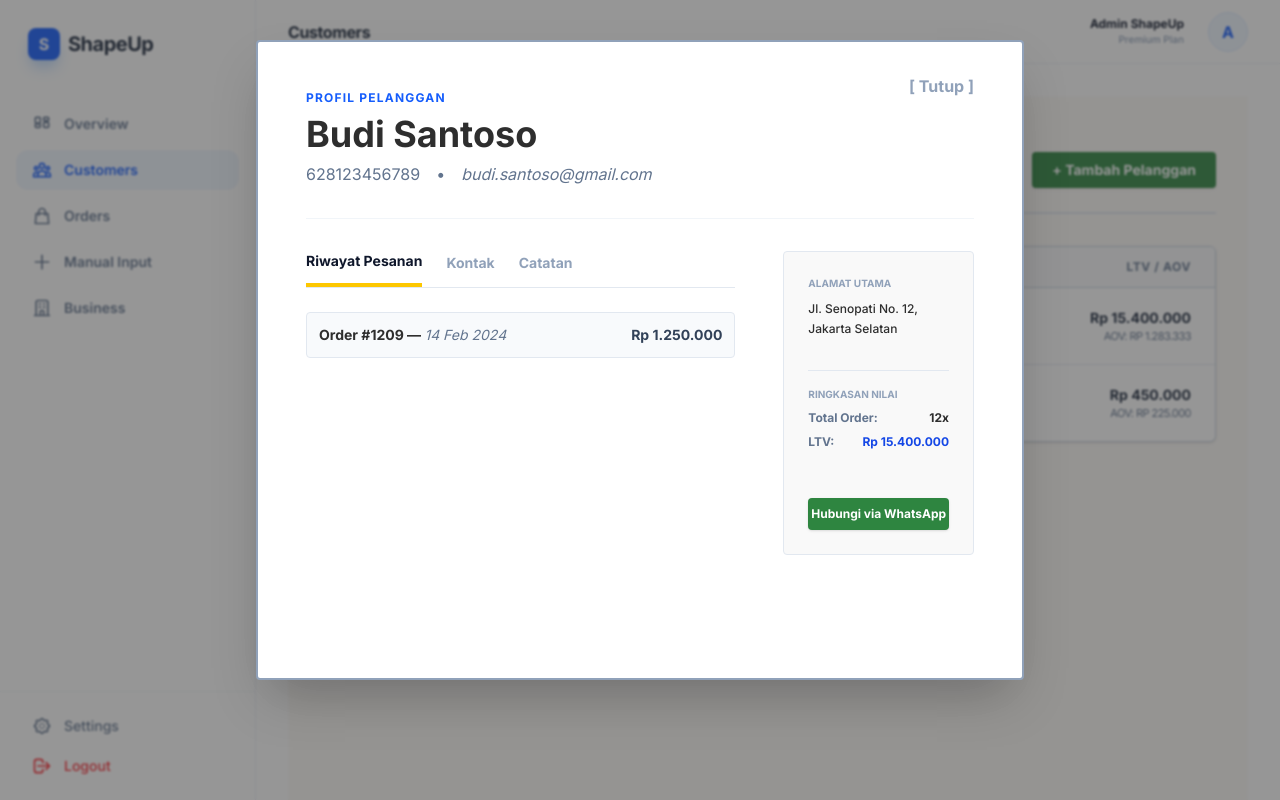
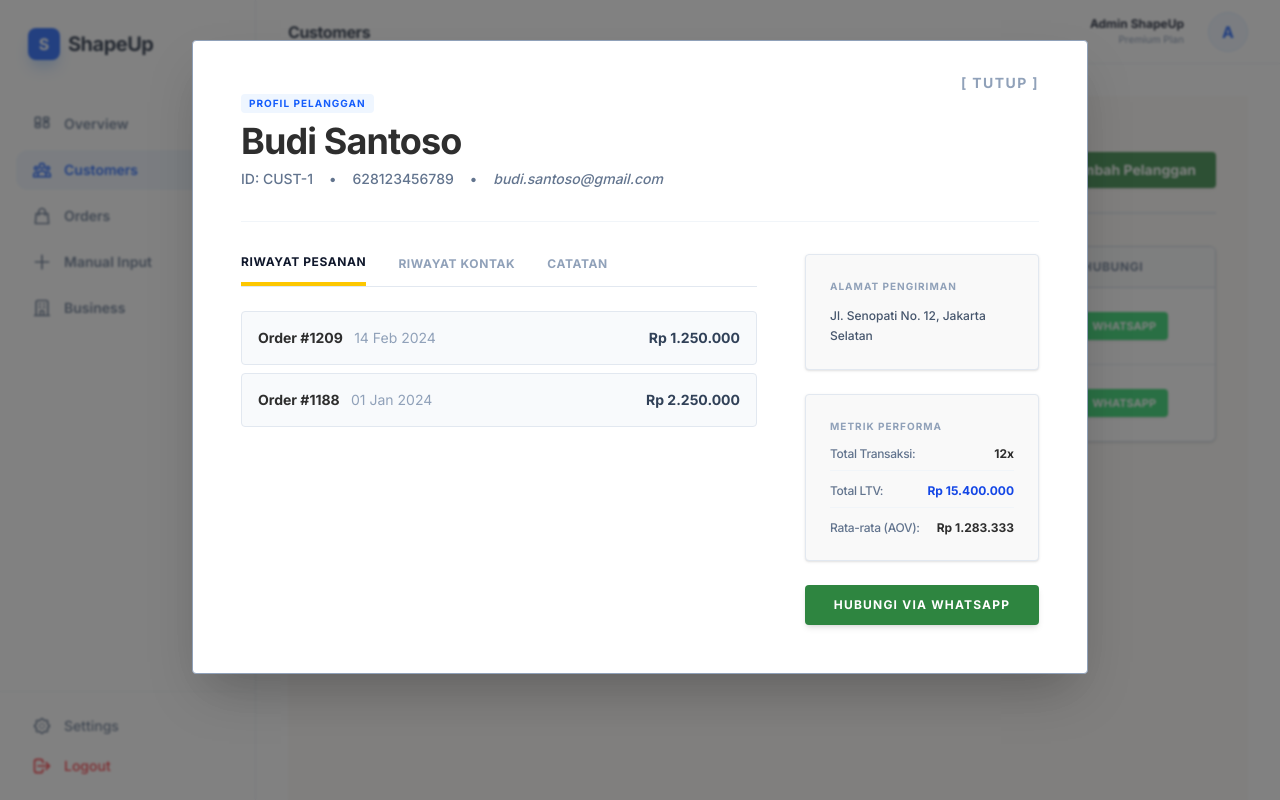
Before and after one commit to faizalamanda/shapeup-crm, a Next.js app: page /customers in a window 1280 px wide. Both pictures are taken after a click on the element 768 px from the left and 326 px from the top of the page. Built offline with nearby package versions, Linux system fonts and the light colour scheme; no server answers.

Commit message:
perbaikan tombol wa di halaman customer

```diff
--- a/app/customers/page.tsx
+++ b/app/customers/page.tsx
@@ -26,47 +26,59 @@ export default function CustomerPage() {
 
   return (
     <div className="min-h-screen bg-[#fcfaf7] text-[#2e2e2e] font-sans p-8">
-      <div className="max-w-5xl mx-auto">
+      <div className="max-w-6xl mx-auto">
 
-        {/* HEADER BASECAMP STYLE */}
         <header className="border-b-2 border-slate-200 pb-6 mb-8 flex justify-between items-end">
           <div>
             <h1 className="text-3xl font-bold tracking-tight">Pelanggan</h1>
-            <p className="text-slate-500 text-sm mt-1">Daftar semua orang yang pernah bertransaksi dengan bisnis Anda.</p>
+            <p className="text-slate-500 text-sm mt-1">Gunakan tombol WA untuk menghubungi pelanggan secara langsung.</p>
           </div>
           <button className="bg-[#2e8540] hover:bg-[#246632] text-white px-5 py-2 rounded shadow-sm font-bold text-sm transition-colors">
             + Tambah Pelanggan
           </button>
         </header>
 
-        {/* LIST - KOTAK LEBIH TEGAS */}
         <div className="bg-white border border-slate-300 shadow-sm rounded-md overflow-hidden">
           <table className="w-full text-left">
             <thead className="bg-[#f8f9fa] border-b border-slate-300">
               <tr className="text-xs uppercase text-slate-500 font-semibold tracking-wider">
                 <th className="px-6 py-3">Nama & Kontak</th>
                 <th className="px-6 py-3">Transaksi</th>
-                <th className="px-6 py-3 text-right">LTV / AOV</th>
+                <th className="px-6 py-3">LTV / AOV</th>
+                <th className="px-6 py-3 text-center">Hubungi</th>
               </tr>
             </thead>
             <tbody className="divide-y divide-slate-200">
               {customers.map((c) => (
                 <tr
                   key={c.id}
+                  className="hover:bg-[#fffdf0] cursor-pointer transition-colors group"
                   onClick={() => setSelectedCustomer(c)}
-                  className="hover:bg-[#fffdf0] cursor-pointer transition-colors"
                 >
                   <td className="px-6 py-4">
-                    <div className="font-bold text-blue-700 hover:underline">{c.name}</div>
+                    <div className="font-bold text-blue-700 group-hover:underline">{c.name}</div>
                     <div className="text-sm text-slate-500">{c.phone}</div>
                   </td>
                   <td className="px-6 py-4">
                     <div className="text-sm font-medium">{c.order_count} kali order</div>
-                    <div className="text-[11px] text-slate-400">Terakhir: {c.last_contact}</div>
+                    <div className="text-[11px] text-slate-400 uppercase">Terakhir: {c.last_contact}</div>
                   </td>
-                  <td className="px-6 py-4 text-right">
+                  <td className="px-6 py-4">
                     <div className="text-sm font-bold text-slate-800">{formatIDR(c.ltv)}</div>
                     <div className="text-[11px] text-slate-500 uppercase tracking-tighter">AOV: {formatIDR(c.ltv / c.order_count)}</div>
+                  </td>
+                  <td className="px-6 py-4 text-center">
+                    {/* TOMBOL WA DI TABEL */}
+                    <a
+                      href={`https://wa.me/${c.phone}`}
+                      target="_blank"
+                      rel="noopener noreferrer"
+                      onClick={(e) => e.stopPropagation()} // Supaya tidak buka modal saat klik tombol
+                      className="inline-flex items-center gap-2 bg-[#25D366] hover:bg-[#128C7E] text-white px-3 py-1.5 rounded text-[11px] font-bold transition-colors shadow-sm"
+                    >
+                      <svg className="w-3.5 h-3.5" fill="currentColor" viewBox="0 0 24 24"><path d="M17.472 14.382c-.297-.149-1.758-.867-2.03-.967-.273-.099-.471-.148-.67.15-.197.297-.767.966-.94 1.164-.173.199-.347.223-.644.075-.297-.15-1.255-.463-2.39-1.475-.883-.788-1.48-1.761-1.653-2.059-.173-.297-.018-.458.13-.606.134-.133.298-.347.446-.52.149-.174.198-.298.298-.497.099-.198.05-.371-.025-.52-.075-.149-.669-1.612-.916-2.207-.242-.579-.487-.5-.669-.51-.173-.008-.371-.01-.57-.01-.198 0-.52.074-.792.372-.272.297-1.04 1.016-1.04 2.479 0 1.462 1.065 2.875 1.213 3.074.149.198 2.096 3.2 5.077 4.487.709.306 1.262.489 1.694.625.712.227 1.36.195 1.871.118.571-.085 1.758-.719 2.006-1.413.248-.694.248-1.289.173-1.413-.074-.124-.272-.198-.57-.347z"/></svg>
+                      WHATSAPP
+                    </a>
                   </td>
                 </tr>
               ))}
@@ -74,28 +86,28 @@ export default function CustomerPage() {
           </table>
         </div>
 
-        {/* FOOTER KECIL */}
         <footer className="mt-8 text-center text-slate-400 text-xs">
-          Menampilkan {customers.length} pelanggan terdaftar.
+          Menampilkan {customers.length} pelanggan terdaftar • {new Date().toLocaleDateString('id-ID', { day: 'numeric', month: 'long', year: 'numeric' })}
         </footer>
       </div>
 
-      {/* DETAIL DRAWER / SLIDE-IN (Khas Basecamp Modal) */}
+      {/* DETAIL DRAWER / MODAL */}
       {selectedCustomer && (
-        <div className="fixed inset-0 z-[100] flex justify-center items-start pt-10 pb-10 overflow-y-auto bg-[#2e2e2e]/50 backdrop-blur-[1px]">
-          <div className="bg-white w-full max-w-3xl border-2 border-slate-400 shadow-2xl rounded-sm p-12 relative min-h-[80vh]">
-
+        <div className="fixed inset-0 z-[100] flex justify-center items-start pt-10 pb-10 overflow-y-auto bg-[#2e2e2e]/60 backdrop-blur-[1px]" onClick={() => setSelectedCustomer(null)}>
+          <div className="bg-white w-full max-w-4xl border border-slate-400 shadow-2xl rounded-sm p-12 relative" onClick={e => e.stopPropagation()}>
             <button
               onClick={() => setSelectedCustomer(null)}
-              className="absolute top-8 right-12 text-slate-400 hover:text-red-600 font-bold"
+              className="absolute top-8 right-12 text-slate-400 hover:text-red-600 font-bold text-sm tracking-widest"
             >
-              [ Tutup ]
+              [ TUTUP ]
             </button>
 
             <div className="border-b border-slate-100 pb-8 mb-8">
-              <div className="text-xs font-bold text-blue-600 uppercase tracking-widest mb-2">Profil Pelanggan</div>
-              <h2 className="text-4xl font-bold mb-2">{selectedCustomer.name}</h2>
-              <div className="flex gap-4 text-slate-500">
+              <div className="text-[10px] font-bold text-blue-600 uppercase tracking-widest mb-2 px-2 py-0.5 bg-blue-50 inline-block rounded">Profil Pelanggan</div>
+              <h2 className="text-4xl font-bold mb-2 tracking-tight">{selectedCustomer.name}</h2>
+              <div className="flex gap-4 text-slate-500 text-sm font-medium">
+                <span>ID: CUST-{selectedCustomer.id}</span>
+                <span>•</span>
                 <span>{selectedCustomer.phone}</span>
                 <span>•</span>
                 <span className="italic">{selectedCustomer.email}</span>
@@ -104,63 +116,72 @@ export default function CustomerPage() {
 
             <div className="grid grid-cols-3 gap-12">
               <div className="col-span-2 space-y-10">
-                {/* TABS KOTAK TEGAS */}
                 <div>
-                  <div className="flex gap-6 border-b border-slate-200 mb-6">
+                  <div className="flex gap-8 border-b border-slate-200 mb-6">
                     {['order', 'contact', 'notes'].map((tab) => (
                       <button
                         key={tab}
                         onClick={() => setActiveTab(tab as any)}
-                        className={`pb-3 text-sm font-bold transition-all ${activeTab === tab ? 'border-b-4 border-yellow-400 text-slate-900' : 'text-slate-400 hover:text-slate-600'}`}
+                        className={`pb-3 text-xs font-bold uppercase tracking-wider transition-all ${activeTab === tab ? 'border-b-4 border-yellow-400 text-slate-900' : 'text-slate-400 hover:text-slate-600'}`}
                       >
-                        {tab === 'order' ? 'Riwayat Pesanan' : tab === 'contact' ? 'Kontak' : 'Catatan'}
+                        {tab === 'order' ? 'Riwayat Pesanan' : tab === 'contact' ? 'Riwayat Kontak' : 'Catatan'}
                       </button>
                     ))}
                   </div>
 
                   {activeTab === 'order' && (
-                    <div className="space-y-3">
-                      <div className="flex justify-between p-3 border border-slate-200 rounded text-sm bg-slate-50">
-                        <span className="font-bold">Order #1209 — <span className="text-slate-500 font-normal italic">14 Feb 2024</span></span>
+                    <div className="space-y-2">
+                      <div className="flex justify-between p-4 border border-slate-200 rounded text-sm bg-slate-50 hover:bg-white transition-colors">
+                        <span className="font-bold">Order #1209 <span className="text-slate-400 font-normal ml-2">14 Feb 2024</span></span>
                         <span className="font-bold text-slate-700">{formatIDR(1250000)}</span>
+                      </div>
+                      <div className="flex justify-between p-4 border border-slate-200 rounded text-sm bg-slate-50 hover:bg-white transition-colors">
+                        <span className="font-bold">Order #1188 <span className="text-slate-400 font-normal ml-2">01 Jan 2024</span></span>
+                        <span className="font-bold text-slate-700">{formatIDR(2250000)}</span>
                       </div>
                     </div>
                   )}
 
                   {activeTab === 'notes' && (
-                    <div className="p-6 bg-[#fffde7] border-l-4 border-yellow-400 text-slate-800 text-sm leading-relaxed italic">
-                      {selectedCustomer.notes}
+                    <div className="p-6 bg-[#fffde7] border-l-4 border-yellow-400 text-slate-800 text-sm leading-relaxed shadow-sm">
+                      <strong>Catatan Internal:</strong><br/>
+                      <span className="italic">"{selectedCustomer.notes}"</span>
                     </div>
                   )}
                 </div>
               </div>
 
-              {/* SIDEBAR DETAIL */}
-              <div className="space-y-8 bg-[#f9f9f9] p-6 border border-slate-200 rounded">
-                <div>
-                  <label className="block text-[10px] font-bold text-slate-400 uppercase mb-2">Alamat Utama</label>
-                  <p className="text-xs font-medium leading-relaxed">{selectedCustomer.address}</p>
+              <div className="space-y-6">
+                <div className="bg-[#f9f9f9] p-6 border border-slate-200 rounded shadow-sm">
+                  <label className="block text-[10px] font-bold text-slate-400 uppercase mb-3 tracking-widest">Alamat Pengiriman</label>
+                  <p className="text-xs font-medium leading-relaxed text-slate-600">{selectedCustomer.address}</p>
                 </div>
 
-                <div className="pt-4 border-t border-slate-200">
-                  <label className="block text-[10px] font-bold text-slate-400 uppercase mb-2">Ringkasan Nilai</label>
-                  <div className="space-y-2">
-                    <div className="flex justify-between text-xs font-bold">
-                      <span className="text-slate-500">Total Order:</span>
+                <div className="bg-[#f9f9f9] p-6 border border-slate-200 rounded shadow-sm">
+                  <label className="block text-[10px] font-bold text-slate-400 uppercase mb-3 tracking-widest">Metrik Performa</label>
+                  <div className="space-y-3">
+                    <div className="flex justify-between text-xs font-bold border-b border-slate-100 pb-2">
+                      <span className="text-slate-500 font-medium tracking-tight">Total Transaksi:</span>
                       <span>{selectedCustomer.order_count}x</span>
                     </div>
+                    <div className="flex justify-between text-xs font-bold border-b border-slate-100 pb-2">
+                      <span className="text-slate-500 font-medium tracking-tight">Total LTV:</span>
+                      <span className="text-blue-700">{formatIDR(selectedCustomer.ltv)}</span>
+                    </div>
                     <div className="flex justify-between text-xs font-bold">
-                      <span className="text-slate-500">LTV:</span>
-                      <span className="text-blue-700">{formatIDR(selectedCustomer.ltv)}</span>
+                      <span className="text-slate-500 font-medium tracking-tight">Rata-rata (AOV):</span>
+                      <span>{formatIDR(selectedCustomer.ltv / selectedCustomer.order_count)}</span>
                     </div>
                   </div>
                 </div>
 
-                <div className="pt-4">
-                  <button className="w-full bg-[#2e8540] text-white py-2 rounded text-xs font-bold shadow-sm">
-                    Hubungi via WhatsApp
-                  </button>
-                </div>
+                <a
+                  href={`https://wa.me/${selectedCustomer.phone}`}
+                  target="_blank"
+                  className="block w-full bg-[#2e8540] hover:bg-[#246632] text-white py-3 rounded text-xs font-bold text-center shadow-md transition-all uppercase tracking-widest"
+                >
+                  Hubungi via WhatsApp
+                </a>
               </div>
             </div>
           </div>
```
